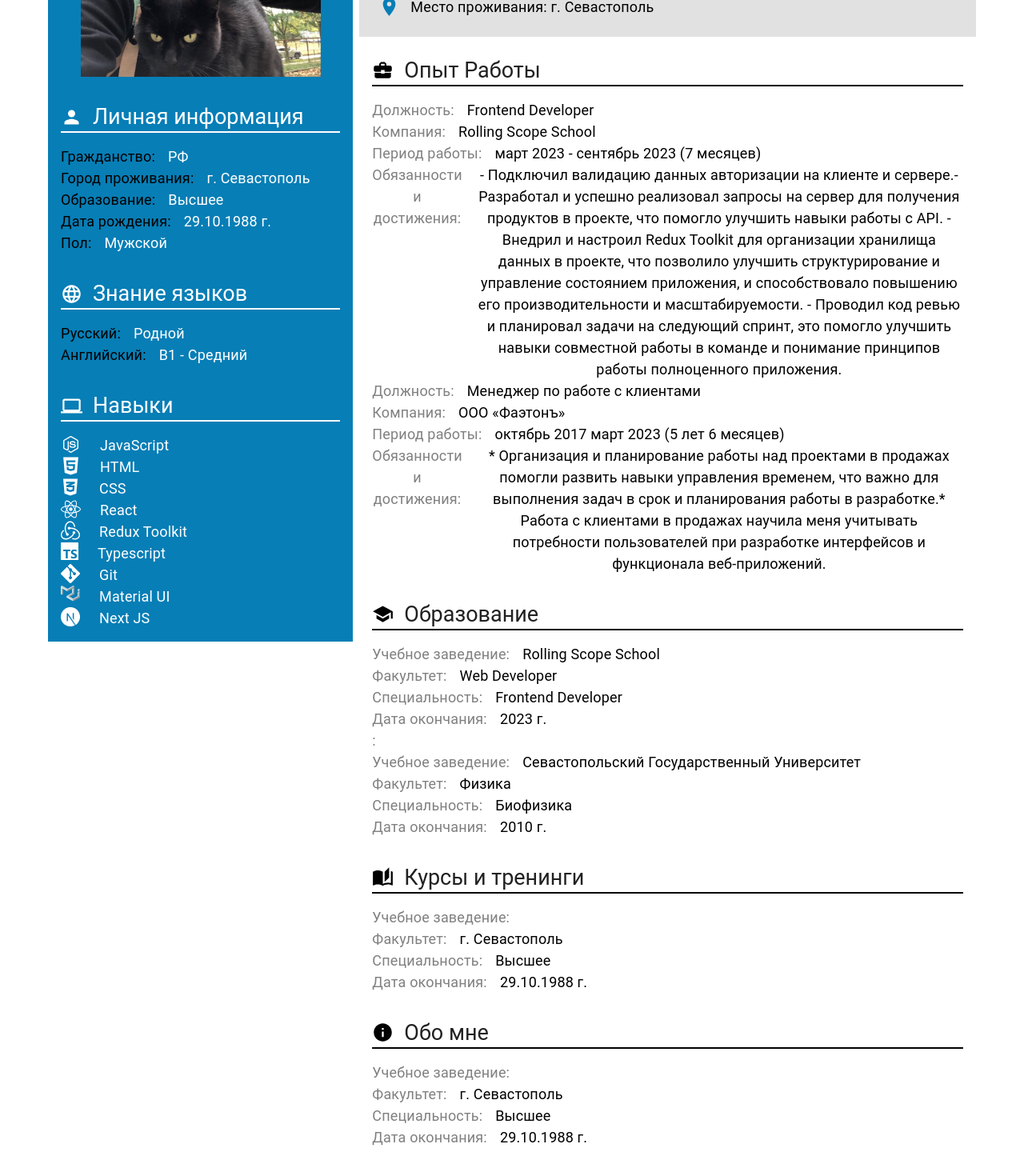
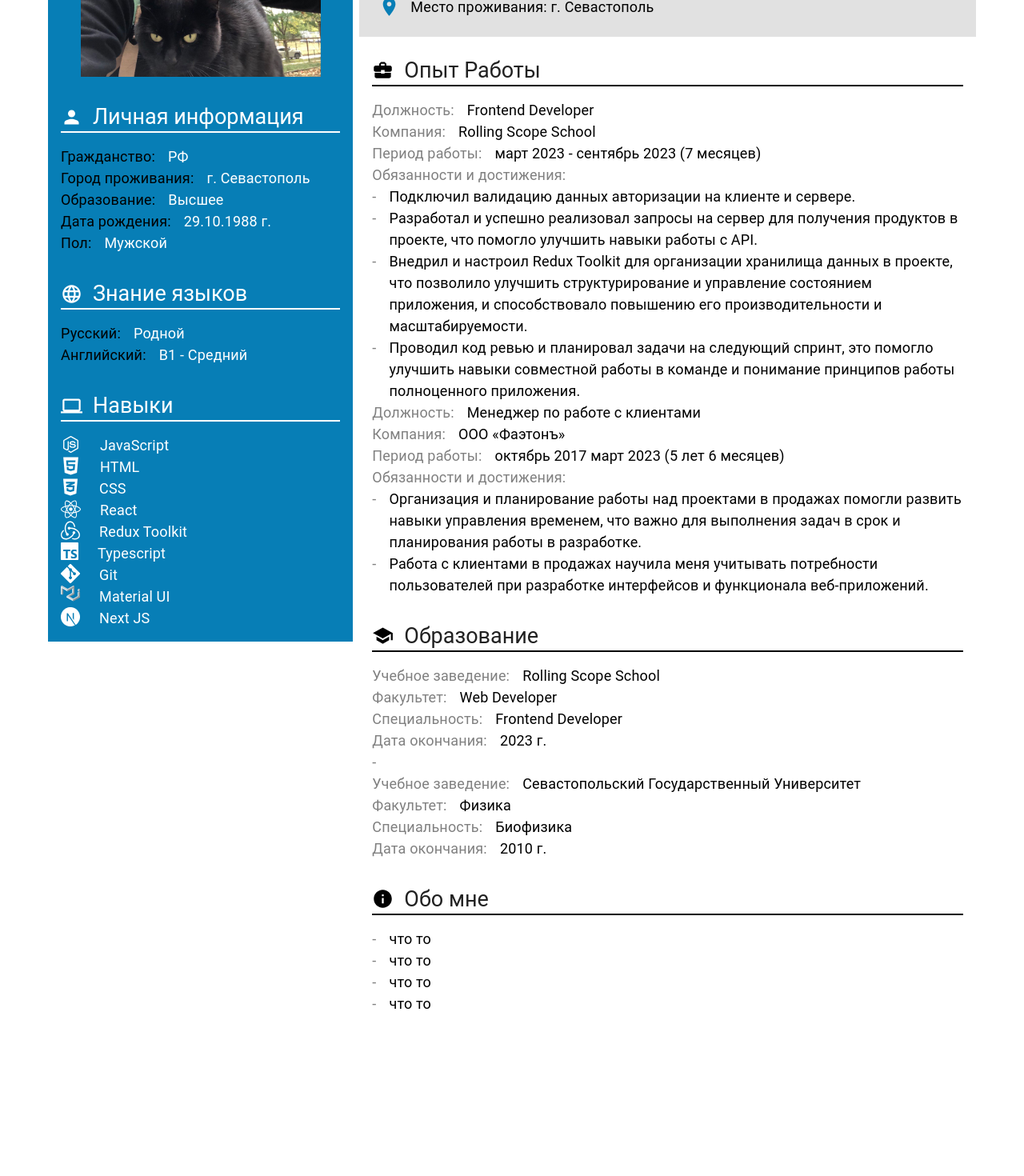
Before and after one commit to Dexmor096/my-cv, a React (Vite) app: page / in a window 1280 px wide. Shown: the part 256-1726 px from the top of the page at 80% size. After the commit the page ends 1576 px from the top, so only its background shows below. Built offline with nearby package versions, Linux system fonts and the light colour scheme.

Commit message:
feat: add content

```diff
--- a/src/components/Info.tsx
+++ b/src/components/Info.tsx
@@ -20,9 +20,9 @@ export const Info: React.FC<IinfoProps> = (props) => {
 				return <Stack spacing={2} direction='row' key={index}>
 					{	el.icon
 					? <ListItemIcon sx={{ maxWidth: '25px', minWidth: '16px', pr: 1, cursor: 'pointer' }}>{el.icon}</ListItemIcon>
-					: <Typography sx={{ color: side ? '#000000' : '#808080' }}>{el.subtitle}{el.subtitle === '-' ? ' ': ':'}</Typography>
+					: <Typography sx={{ color: side ? '#000000' : '#808080', textAlign: 'start' }}>{el.subtitle}{el.subtitle === ('-' || ' ') ? ' ': ':'}</Typography>
 					}
-						<Typography sx={{ color: side ? '#fff' : '#000000' }}>{el.description}</Typography>
+						<Typography sx={{ color: side ? '#fff' : '#000000', textAlign: 'start' }}>{el.description}</Typography>
 					</Stack>
 			})
 		}
--- a/src/components/constants/information.tsx
+++ b/src/components/constants/information.tsx
@@ -2,7 +2,7 @@ import React from 'react';
 import PersonIcon from '@mui/icons-material/Person';
 import BusinessCenterIcon from '@mui/icons-material/BusinessCenter';
 import SchoolIcon from '@mui/icons-material/School';
-import AutoStoriesIcon from '@mui/icons-material/AutoStories';
+// import AutoStoriesIcon from '@mui/icons-material/AutoStories';
 import InfoIcon from '@mui/icons-material/Info';
 import ComputerIcon from '@mui/icons-material/Computer';
 import LanguageIcon from '@mui/icons-material/Language';
@@ -78,7 +78,23 @@ export const information :Iinformation[] = [
 			},
 			{
 				subtitle: 'Обязанности и достижения',
-				description: ' - Подключил валидацию данных авторизации на клиенте и сервере.- Разработал и успешно реализовал запросы на сервер для получения продуктов в проекте, что помогло улучшить навыки работы с API. - Внедрил и настроил Redux Toolkit для организации хранилища данных в проекте, что позволило улучшить структурирование и управление состоянием приложения, и способствовало повышению его производительности и масштабируемости. - Проводил код ревью и планировал задачи на следующий спринт, это помогло улучшить навыки совместной работы в команде и понимание принципов работы полноценного приложения.',
+				description: '',
+			},
+			{
+				subtitle: '-',
+				description: 'Подключил валидацию данных авторизации на клиенте и сервере.',
+			},
+			{
+				subtitle: '-',
+				description: 'Разработал и успешно реализовал запросы на сервер для получения продуктов в проекте, что помогло улучшить навыки работы с API.',
+			},
+			{
+				subtitle: '-',
+				description: 'Внедрил и настроил Redux Toolkit для организации хранилища данных в проекте, что позволило улучшить структурирование и управление состоянием приложения, и способствовало повышению его производительности и масштабируемости.',
+			},
+			{
+				subtitle: '-',
+				description: 'Проводил код ревью и планировал задачи на следующий спринт, это помогло улучшить навыки совместной работы в команде и понимание принципов работы полноценного приложения.',
 			},
 			{
 				subtitle: 'Должность',
@@ -94,7 +110,15 @@ export const information :Iinformation[] = [
 			},
 			{
 				subtitle: 'Обязанности и достижения',
-				description: '* Организация и планирование работы над проектами в продажах помогли развить навыки управления временем, что важно для выполнения задач в срок и планирования работы в разработке.* Работа с клиентами в продажах научила меня учитывать потребности пользователей при разработке интерфейсов и функционала веб-приложений.',
+				description: '',
+			},
+			{
+				subtitle: '-',
+				description: 'Организация и планирование работы над проектами в продажах помогли развить навыки управления временем, что важно для выполнения задач в срок и планирования работы в разработке.',
+			},
+			{
+				subtitle: '-',
+				description: 'Работа с клиентами в продажах научила меня учитывать потребности пользователей при разработке интерфейсов и функционала веб-приложений.',
 			},
 		],
 	},
@@ -120,8 +144,7 @@ export const information :Iinformation[] = [
 				description: '2023 г.',
 			},
 			{
-				subtitle: ' ',
-				separator: true,
+				subtitle: '-',
 				description: ' ',
 			},
 			{
@@ -142,49 +165,49 @@ export const information :Iinformation[] = [
 			},
 		],
 	},
-	{
-		id: 3,
-		icon: <AutoStoriesIcon />,
-		title: 'Курсы и тренинги',
-		info: [
-			{
-				subtitle: 'Учебное заведение',
-				description: '',
-			},
-			{
-				subtitle: 'Факультет',
-				description: 'г. Севастополь',
-			},
-			{
-				subtitle: 'Специальность',
-				description: 'Высшее',
-			},
-			{
-				subtitle: 'Дата окончания',
-				description: '29.10.1988 г.',
-			},
-		],
-	},
+	// {
+	// 	id: 3,
+	// 	icon: <AutoStoriesIcon />,
+	// 	title: 'Курсы и тренинги',
+	// 	info: [
+	// 		{
+	// 			subtitle: 'Учебное заведение',
+	// 			description: '',
+	// 		},
+	// 		{
+	// 			subtitle: 'Факультет',
+	// 			description: 'г. Севастополь',
+	// 		},
+	// 		{
+	// 			subtitle: 'Специальность',
+	// 			description: 'Высшее',
+	// 		},
+	// 		{
+	// 			subtitle: 'Дата окончания',
+	// 			description: '29.10.1988 г.',
+	// 		},
+	// 	],
+	// },
 	{
 		id: 4,
 		icon: <InfoIcon />,
 		title: 'Обо мне',
 		info: [
 			{
-				subtitle: 'Учебное заведение',
-				description: '',
+				subtitle: '-',
+				description: 'что то',
 			},
 			{
-				subtitle: 'Факультет',
-				description: 'г. Севастополь',
+				subtitle: '-',
+				description: 'что то',
 			},
 			{
-				subtitle: 'Специальность',
-				description: 'Высшее',
+				subtitle: '-',
+				description: 'что то',
 			},
 			{
-				subtitle: 'Дата окончания',
-				description: '29.10.1988 г.',
+				subtitle: '-',
+				description: 'что то',
 			},
 		],
 	},
```
